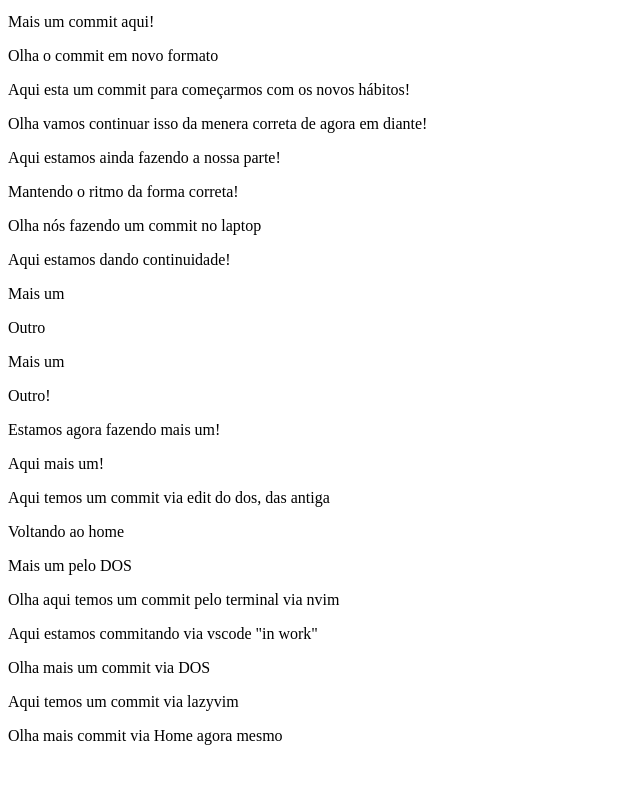
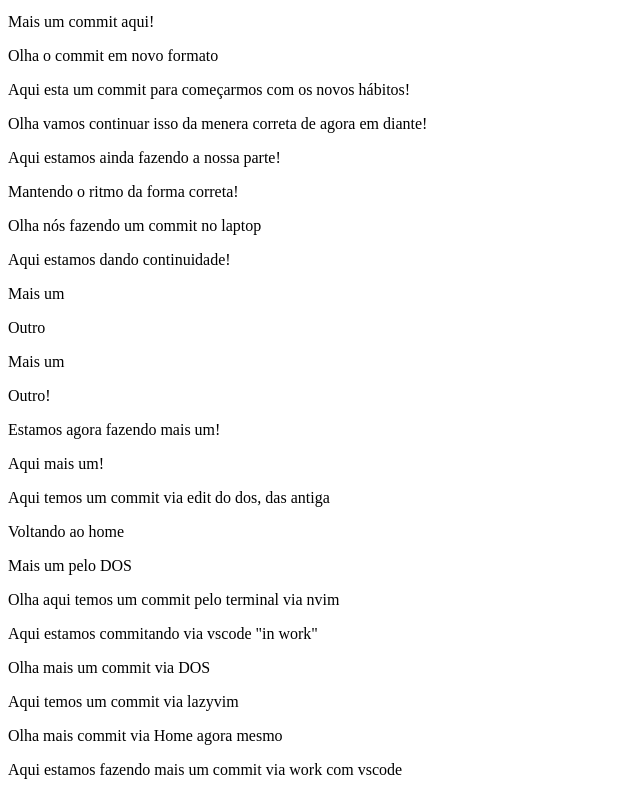
Before and after one commit to anderson-campos-lopes/xplaynet, a plain HTML site: page index.html in a window 1280 px wide. Shown: the part 5718-6513 px from the top of the page, without its empty margins (0-640 px from the left). Before the commit the page ends 6479 px from the top, so only its background shows below. Drawn offline with Linux system fonts and the light colour scheme.

Commit message:
23112026_Work

```diff
--- a/index.html
+++ b/index.html
@@ -243,6 +243,7 @@
     <p>Olha mais um commit via DOS</p>
     <p>Aqui temos um commit via lazyvim</p>
     <p>Olha mais commit via Home agora mesmo</p>
+    <p>Aqui estamos fazendo mais um commit via work com vscode</p>
   </body>
   <script src="script.js"></script>
 </html>
```
